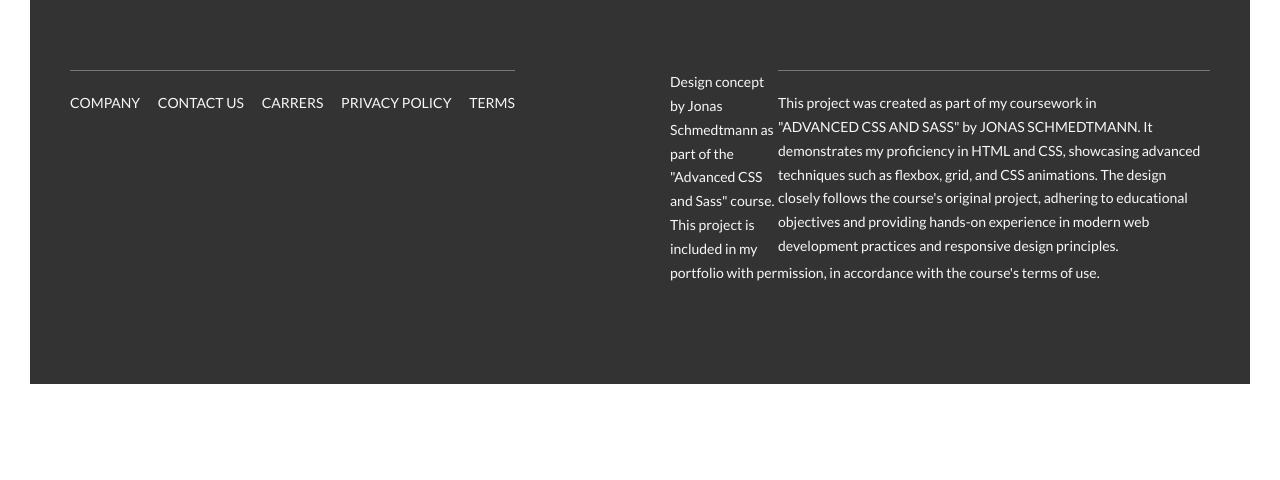
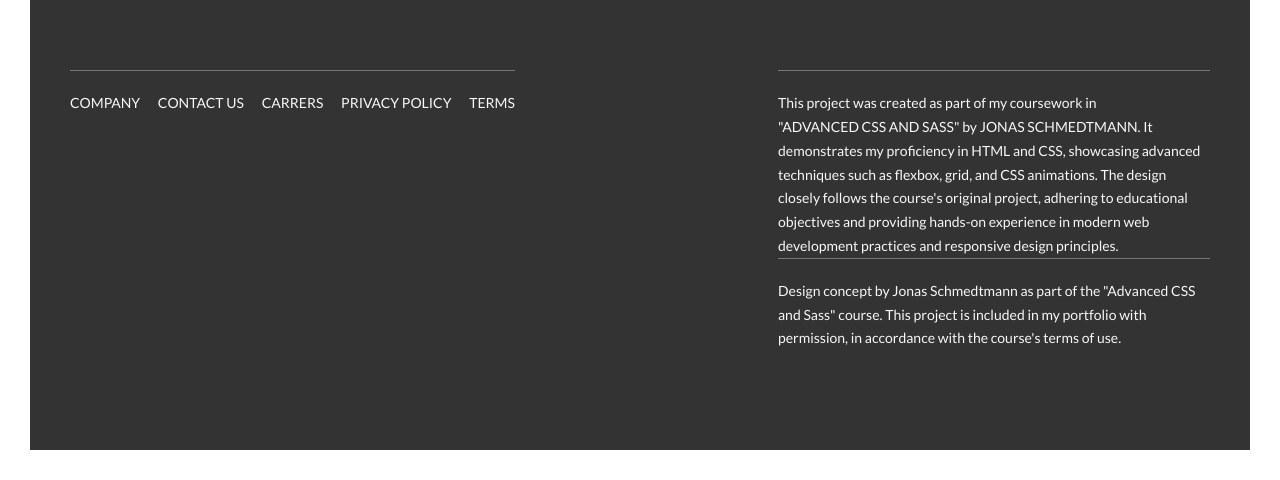
Before and after one commit to chineduknight/Natours, a website: page index.html in a window 1280 px wide. Shown: the part 5815-6295 px from the top of the page. Before the commit the page ends 6229 px from the top, so only its background shows below. Drawn offline with Linux system fonts and the light colour scheme.

Commit message:
Update index.html

```diff
--- a/index.html
+++ b/index.html
@@ -392,7 +392,7 @@
     <p class="footer__copyright">
         This project was created as part of my coursework in <a href="#" class="footer__link">"Advanced CSS and Sass"</a> by <a href="#" class="footer__link">Jonas Schmedtmann</a>. It demonstrates my proficiency in HTML and CSS, showcasing advanced techniques such as flexbox, grid, and CSS animations. The design closely follows the course's original project, adhering to educational objectives and providing hands-on experience in modern web development practices and responsive design principles.
     </p>
-    <p class="footer__credit">
+    <p class="footer__copyright">
         Design concept by Jonas Schmedtmann as part of the "Advanced CSS and Sass" course. This project is included in my portfolio with permission, in accordance with the course's terms of use.
     </p>
 </div>
@@ -426,75 +426,5 @@
             </div>
         </div>
 
-        <!--
-        <section class="grid-test">
-            <div class="row">
-                <div class="col-1-of-2">
-                    Col 1 of 2
-                </div>
-                <div class="col-1-of-2">
-                    Col 1 of 2
-                </div>
-            </div>
-
-            <div class="row">
-                <div class="col-1-of-3">
-                    Col 1 of 3
-                </div>
-                <div class="col-1-of-3">
-                    Col 1 of 3
-                </div>
-                <div class="col-1-of-3">
-                    Col 1 of 3
-                </div>
-            </div>
-
-            <div class="row">
-                <div class="col-1-of-3">
-                    Col 1 of 3
-                </div>
-                <div class="col-2-of-3">
-                    Col 2 of 3
-                </div>
-            </div>
-
-            <div class="row">
-                <div class="col-1-of-4">
-                    Col 1 of 4
-                </div>
-                <div class="col-1-of-4">
-                    Col 1 of 4
-                </div>
-                <div class="col-1-of-4">
-                    Col 1 of 4
-                </div>
-                <div class="col-1-of-4">
-                    Col 1 of 4
-                </div>
-            </div>
-
-            <div class="row">
-                <div class="col-1-of-4">
-                    Col 1 of 4
-                </div>
-                <div class="col-1-of-4">
-                    Col 1 of 4
-                </div>
-                <div class="col-2-of-4">
-                    Col 2 of 4
-                </div>
-            </div>
-
-            <div class="row">
-                <div class="col-1-of-4">
-                    Col 1 of 4
-                </div>
-                <div class="col-3-of-4">
-                    Col 3 of 4
-                </div>
-            </div>
-        </section>
-        -->
-
     </body>
 </html>
```
